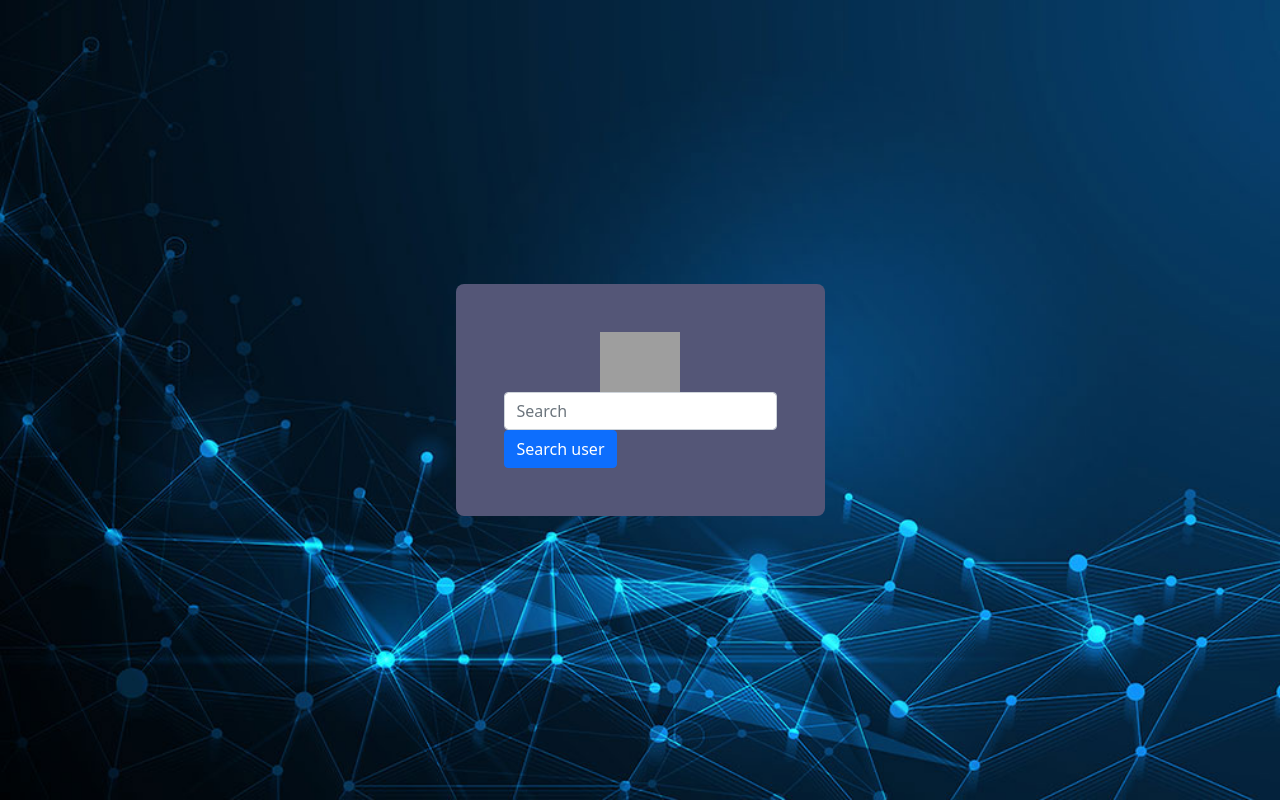
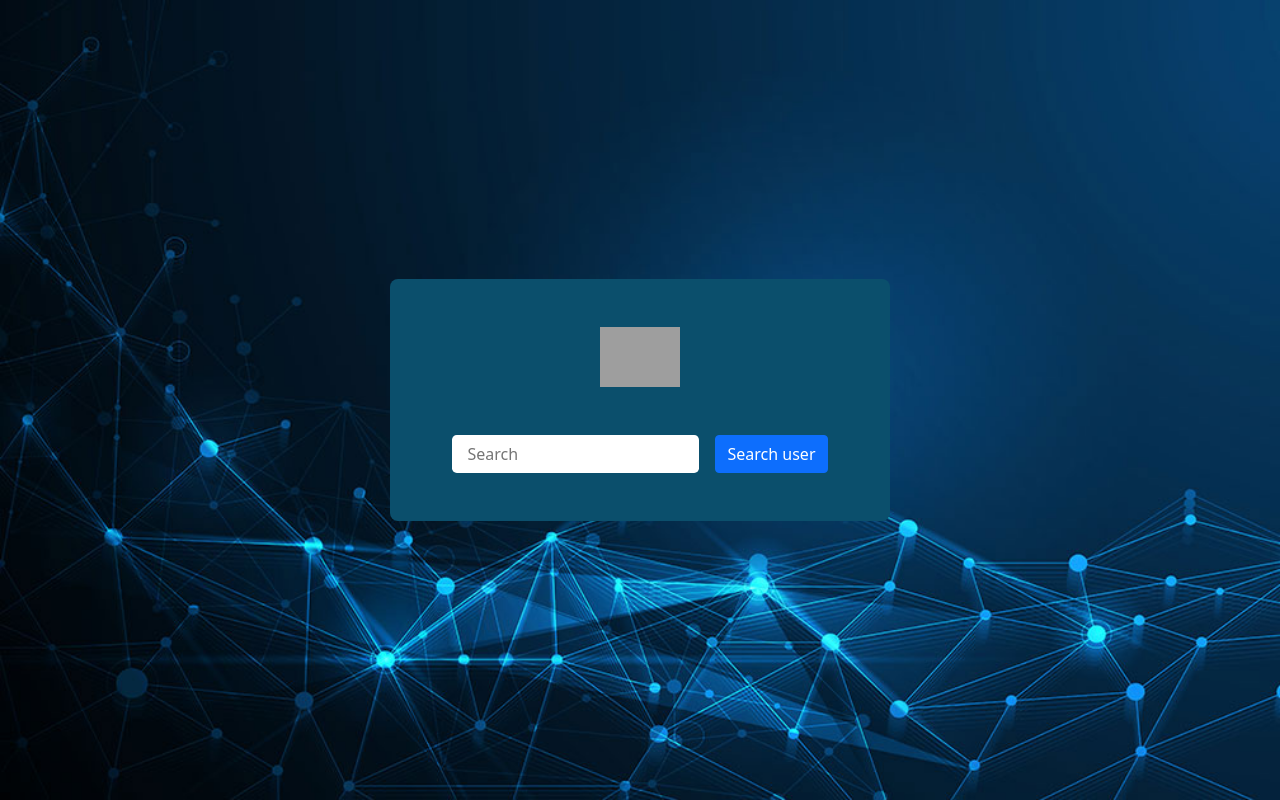
Before and after one commit to BegimaiA/github-app, a React (Create React App) app: page / in a window 1280 px wide. Built offline with nearby package versions, Linux system fonts and the light colour scheme; grey boxes are pictures that could not be loaded.

Commit message:
add header

```diff
--- a/src/App.js
+++ b/src/App.js
@@ -7,8 +7,8 @@ import UserItem from "./views/UserItem";
 function App() {
   return (
 <Router>
-  <Route exact path="/">  <MainPage/>    </Route>
-  <Route path="/:login">  <UserItem/>    </Route>
+  <Route exact path="/">  <MainPage/> </Route>
+  <Route path="/:login">  <UserItem/> </Route>
 
 </Router>
   );
--- /dev/null
+++ b/src/components/Header/header.css
@@ -0,0 +1,8 @@
+header{
+    height: 100px;
+    background-color: #0b4f6c;
+    color: #fff;
+}
+.avatar{
+    border-radius: 50%;
+}
--- /dev/null
+++ b/src/components/Header/index.js
@@ -0,0 +1,28 @@
+import React, {useEffect, useState} from 'react';
+import "./header.css"
+import axios from "axios";
+import {useParams} from "react-router-dom";
+
+const Header = () => {
+  const [user, setUser] = useState({})
+  const params = useParams()
+  useEffect(() => {
+    axios(`https://api.github.com/users/${params.login}`)
+      .then(({data}) => setUser(data))
+  })
+
+
+  return (
+    <header>
+      <nav>
+
+        <img src={user.avatar_url} width={60} className="avatar" alt=""/>
+        <span>  {user.login}</span>
+
+
+      </nav>
+    </header>
+  );
+};
+
+export default Header;
--- a/src/views/MainPage/index.js
+++ b/src/views/MainPage/index.js
@@ -22,8 +22,8 @@ const MainPage = () => {
   <div className="main-page-wrapper">
     <div className="input-wrapper p-5">
       <img src={github} width={80}className="mx-auto logo-img" alt=""/>
-      <Form>
-        <input placeholder="Search" className="me-3 form-control"  value={inputValue} onChange={handleInput}/>
+      <Form className="d-flex justify-content-center mt-5">
+        <input placeholder="Search" className="me-3 rounded-3 ps-3 input-group-sm main-input"  value={inputValue} onChange={handleInput}/>
         <button className="btn btn-primary" onClick={handleSearch}>Search user </button>
       </Form>
     </div>
--- a/src/views/MainPage/mainPage.css
+++ b/src/views/MainPage/mainPage.css
@@ -7,11 +7,16 @@
 
 }
 .input-wrapper{
-    background-color: #545677;
+    background-color: #0b4f6c;
     border-radius: 8px;
+    width: 500px;
 
 }
 .logo-img{
     margin: 0 auto;
     display: block;
 }
+.main-input{
+    border: none;
+    outline: transparent;
+}
--- a/src/views/UserItem/index.js
+++ b/src/views/UserItem/index.js
@@ -1,6 +1,8 @@
 import React, {useEffect, useState} from 'react';
 import axios from "axios";
 import {useParams} from "react-router-dom"
+import Header from "../../components/Header";
+import {Container} from "react-bootstrap";
 
 const UserItem = () => {
   const [users, setUsers] = useState([])
@@ -13,7 +15,9 @@ const UserItem = () => {
 
   return (
     <div>
-      <table  border="1"  className="table  table-bordered table-striped my-3" cellPadding="15"  width="600px" height="50px" cellSpacing="0">
+      <Header />
+     <Container>
+       <table  border="1"  className="table my-5 table-bordered table-striped my-3" cellPadding="15"  width="600px" height="50px" cellSpacing="0">
          <thead>
          <tr valign="center">
            <th>Name</th>
@@ -36,6 +40,7 @@ const UserItem = () => {
          }
          </tbody>
        </table>
+     </Container>
     </div>
   );
 };
```
Lines whose indentation alone changed are shown as unchanged.
